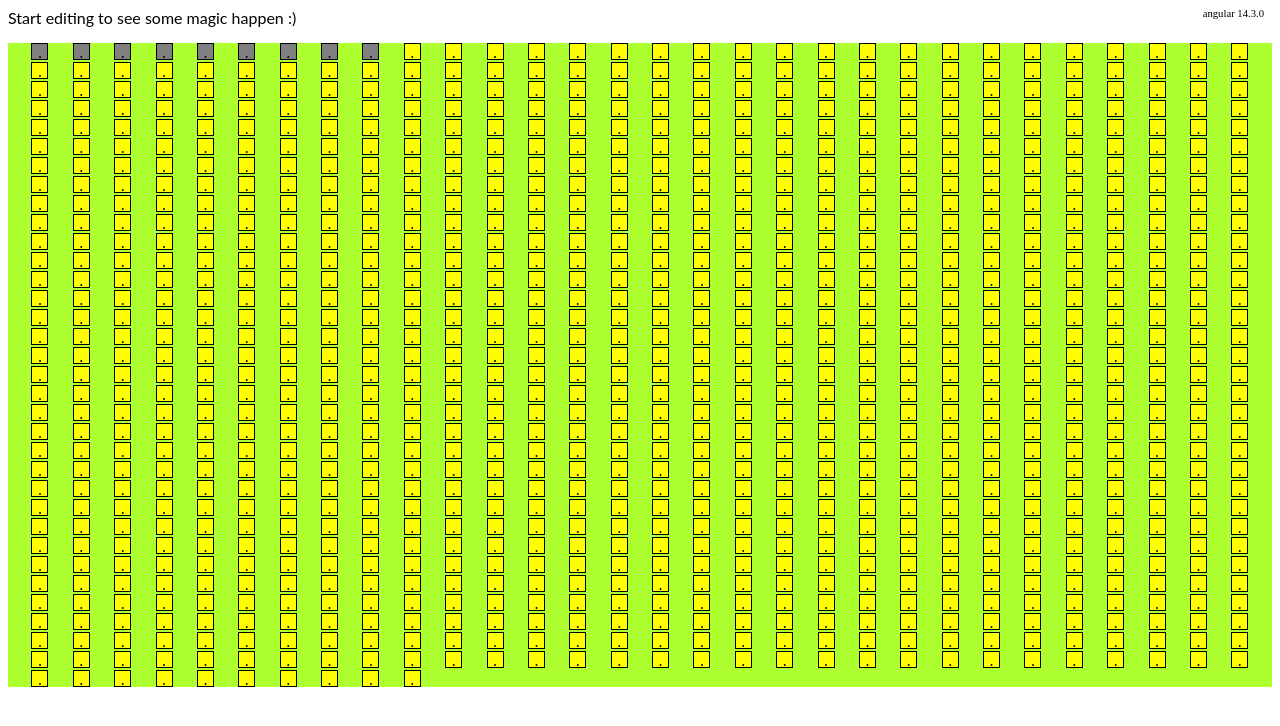
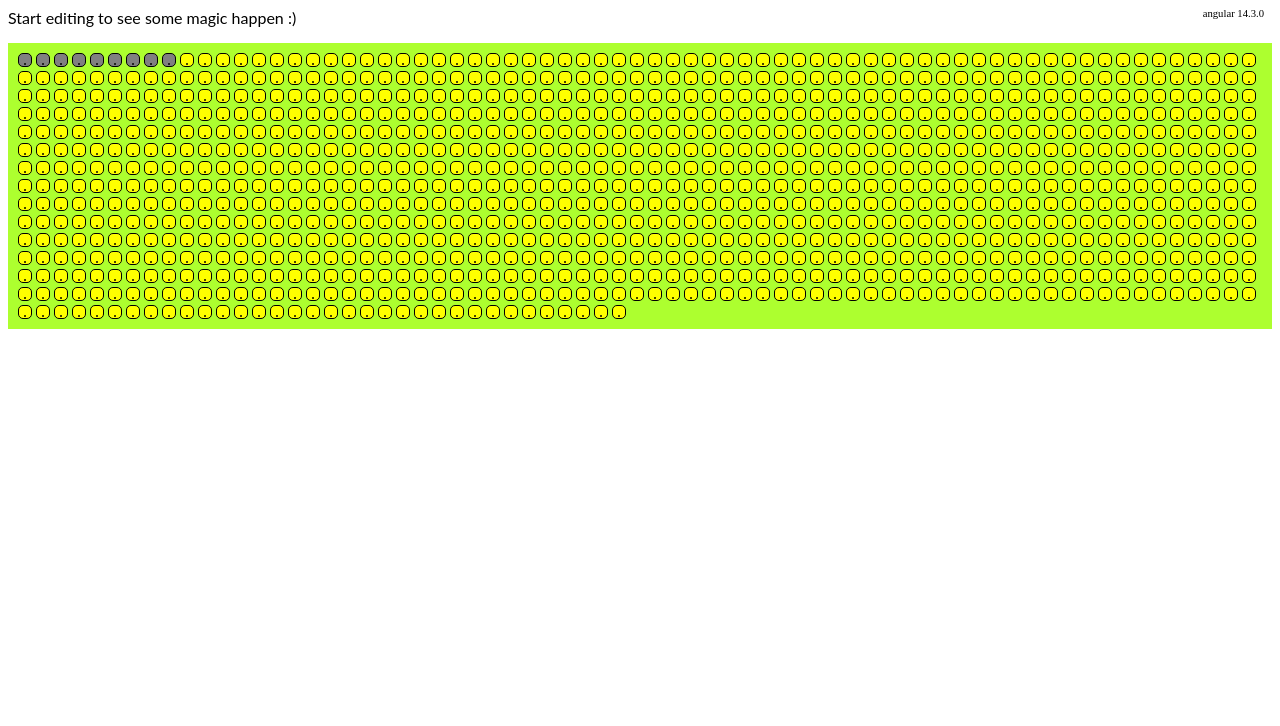
Before and after one commit to maxgerashenko/angular-my-weeks, an Angular app: page / in a window 1280 px wide. Shown: the top 726 px of the page. Built offline with nearby package versions, Linux system fonts and the light colour scheme.

Commit message:
Make flex grid

```diff
--- a/src/weeks-grid/weeks-grid.component.css
+++ b/src/weeks-grid/weeks-grid.component.css
@@ -1,24 +1,24 @@
 :host {
-  display: grid;
-  grid-template-columns: repeat(30, 15px [col-start]);
-  grid-template-rows: 1fr 1fr 1fr;
-  column-gap: 2px;
-  row-gap: 2px;
+  display: flex;
+  width: 100%;
   background: greenyellow;
-  justify-items: center;
-  align-items: center;
-  justify-content: space-evenly;
-  align-content: center;
-  grid-auto-flow: row;
-  transition: all 1s;
+  flex-wrap: wrap;
+  justify-content: start;
+  gap: 4px;
+  padding: 10px;
+  box-sizing: border-box;
 }
 
 .grid-item {
+  --size: 12px;
+  flex: 0 0 var(--size);
+  height: var(--size);
   border: 1px solid black;
   background: yellow;
-  width: 15px;
-  height: 15px;
   text-align: center;
+  border-radius: 5px;
+  line-height: var(--size);
+  vertical-align: middle;
 }
 
 .grid-item.done {
```
